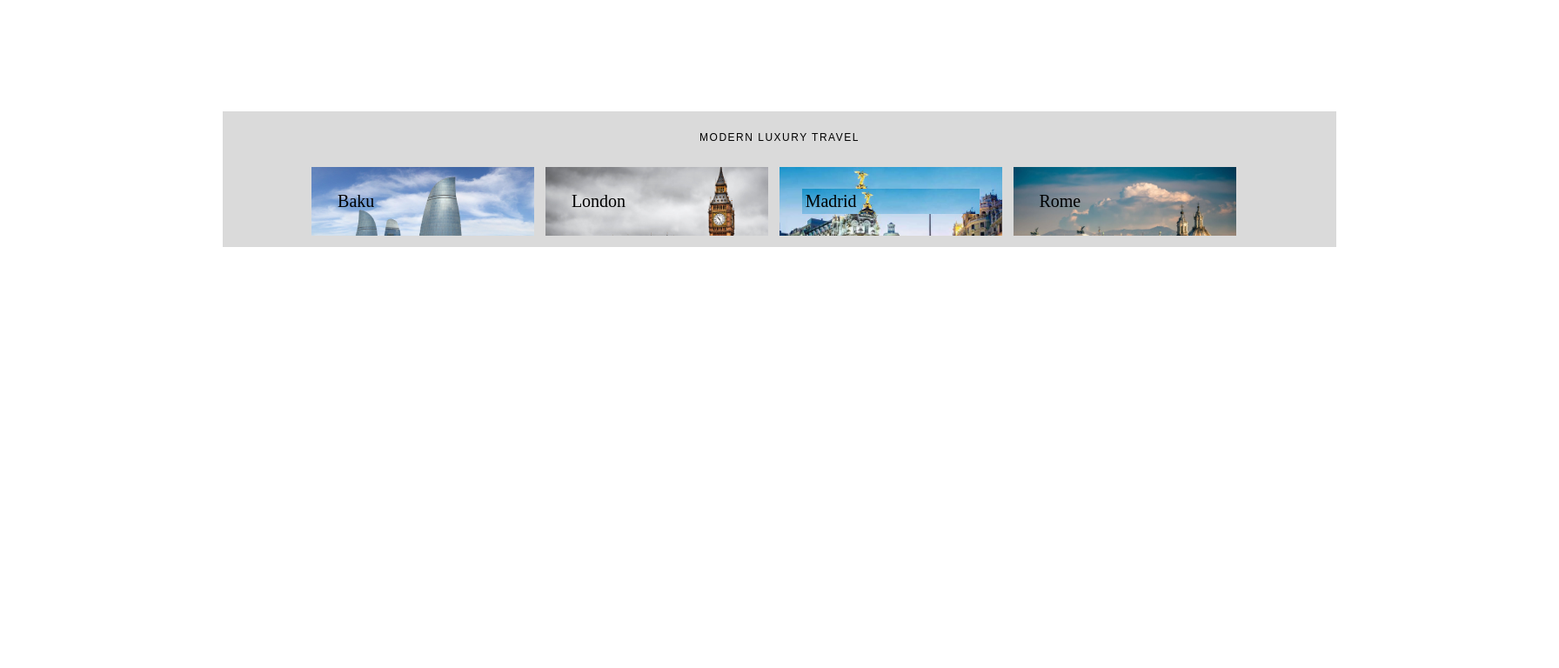
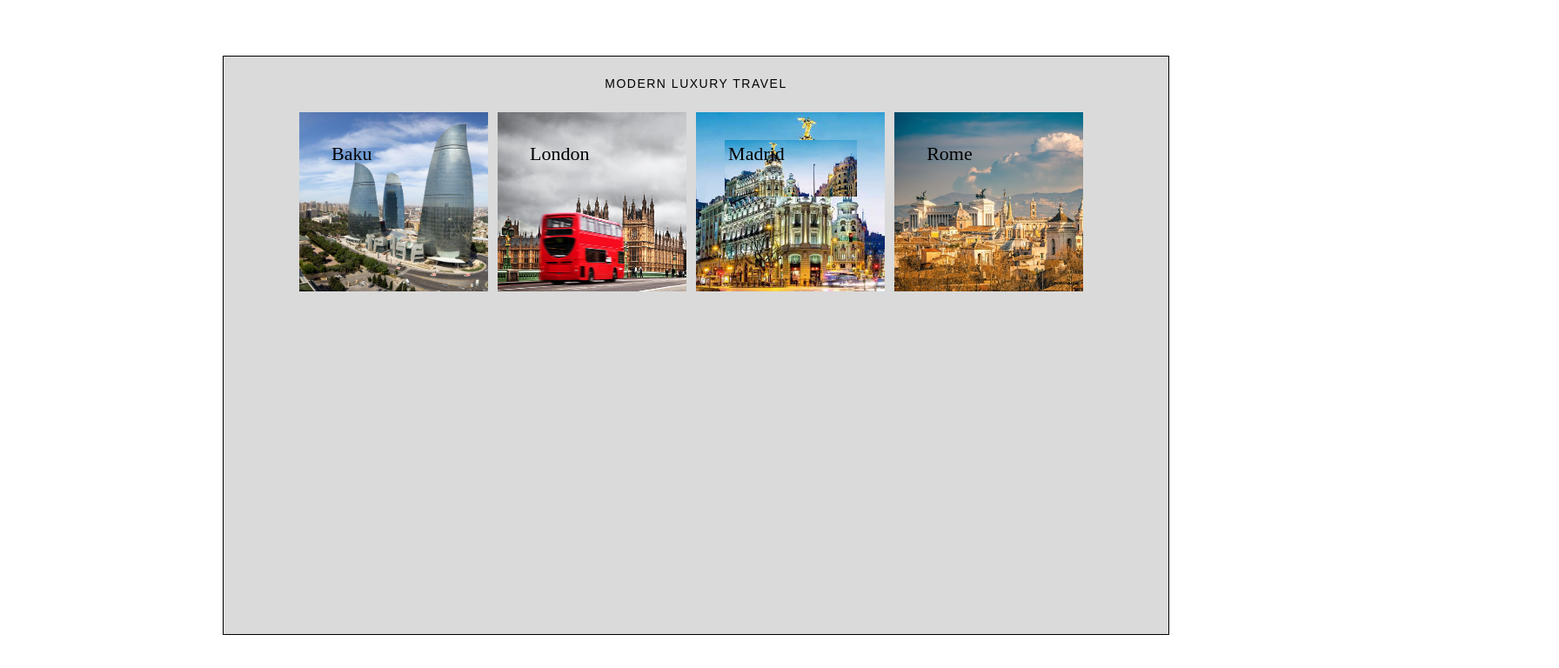
Before and after one commit to rashel8a/css4ro, a plain HTML site: page index.html in a window 1280 px wide. Shown: the whole page at 87% size, 1792 px wide, since content can reach past the window. Drawn offline with Linux system fonts and the light colour scheme.

Commit message:
Add index.html

```diff
--- a/css/style.css
+++ b/css/style.css
@@ -8,15 +8,16 @@ body {
 
 .container {
   background-color: #dadada;
-  margin: 10% 20%;
-  width: 75%;
-  height: 125%;
+  margin: 5% 20%;
+  width: 80%;
+  height: auto;
+  border: 1px solid #000;
 }
 
 .preview {
   margin: 1% 0;
   width: 100%;
-  height: 30%;
+  height: auto;
   float: left;
 }
 
@@ -25,31 +26,30 @@ body {
 }
 
 .preview, h2 {
-  padding: 2%;
+  padding-top: 3%;
+  padding-bottom: 25%;
+  padding-left: 3%;
+  padding-right: 3%;
 }
 
 .baku {
   background-image: url(../images/baku.jpg);
   background-size: cover;
-  background-repeat: no-repeat;
 }
 
 .london {
   background-image: url(../images/london.png);
   background-size: cover;
-  background-repeat: no-repeat;
 }
 
 .madrid {
   background-image: url(../images/madrid.jpg);
   background-size: cover;
-  background-repeat: no-repeat;
 }
 
 .rome {
   background-image: url(../images/rome.jpg);
   background-size: cover;
-  background-repeat: no-repeat;
 }
 
 
@@ -58,10 +58,11 @@ body {
     width: 40%;
     margin-left: 8.5%;
     margin-right: -6%;
-    height: 25%;
+    padding-bottom: 12%;
   }
   .container {
     width: 85%;
+    padding-bottom: 30%;
   }
 }
 
@@ -70,26 +71,23 @@ body {
     width: 20%;
     margin-left: 8%;
     margin-right: -7%;
-    height: 20%;
-  }
-  .container {
-    width: 100%;
+    padding-bottom: 10%;
   }
 }
 
 h1 {
   font-family: sans-serif;
-  font-weight: 400;
+  font-weight: 500;
   text-transform: uppercase;
   letter-spacing: 1.5px;
-  font-size: 1.2em;
+  font-size: 1.4em;
   margin-bottom: 0;
   padding: 24px 0 15px 0;
   text-align: center;
 }
 
 h2 {
-  font-size: 2em;
+  font-size: 2.2em;
   text-transform: capitalize;
   font-family: serif;
 }
```
